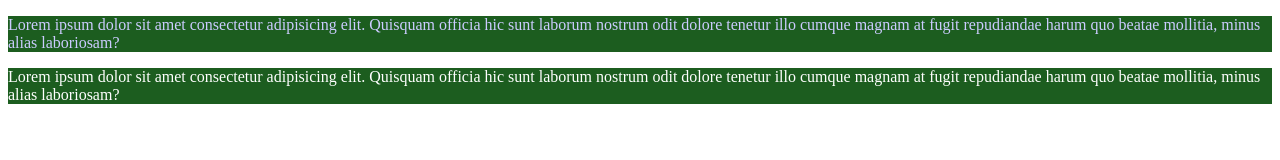
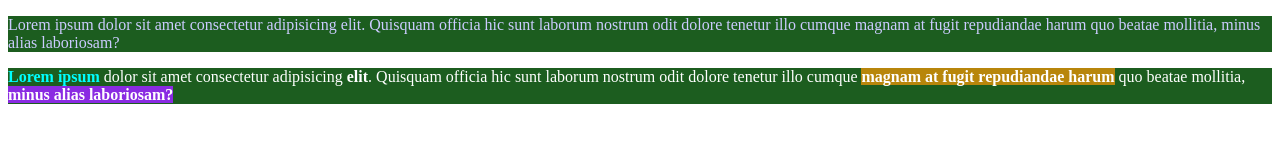
Before and after one commit to andrearam011/andrearam011.github.io, a plain HTML site: page 07-intro-to-css/index.html in a window 1280 px wide. Drawn offline with Linux system fonts and the light colour scheme.

Commit message:
intro to css demo complete

```diff
--- a/07-intro-to-css/css/style.css
+++ b/07-intro-to-css/css/style.css
@@ -10,3 +10,15 @@ p{
    background-color: #1c5d1f;
    color: white;
 }
+span {
+    font-weight: bold;
+}
+#s1 {
+    color: aqua;
+}
+#s3 {
+    background-color: darkgoldenrod;
+}
+#s4 {
+    background-color: blueviolet;
+}
--- a/07-intro-to-css/index.html
+++ b/07-intro-to-css/index.html
@@ -14,10 +14,12 @@
             laboriosam?
         </p>
         <p>
-            Lorem ipsum dolor sit amet consectetur adipisicing elit. Quisquam
-            officia hic sunt laborum nostrum odit dolore tenetur illo cumque
-            magnam at fugit repudiandae harum quo beatae mollitia, minus alias
-            laboriosam?
+            <span id="s1">Lorem ipsum</span>
+            dolor sit amet consectetur adipisicing
+            <span id="s2">elit</span>.
+            Quisquam officia hic sunt laborum nostrum odit  dolore tenetur illo
+            cumque <span id="s3">magnam at fugit repudiandae harum</span> quo beatae
+            mollitia, <span id="s4">minus alias laboriosam?</span>
         </p>
     </body>
 </html>
```
